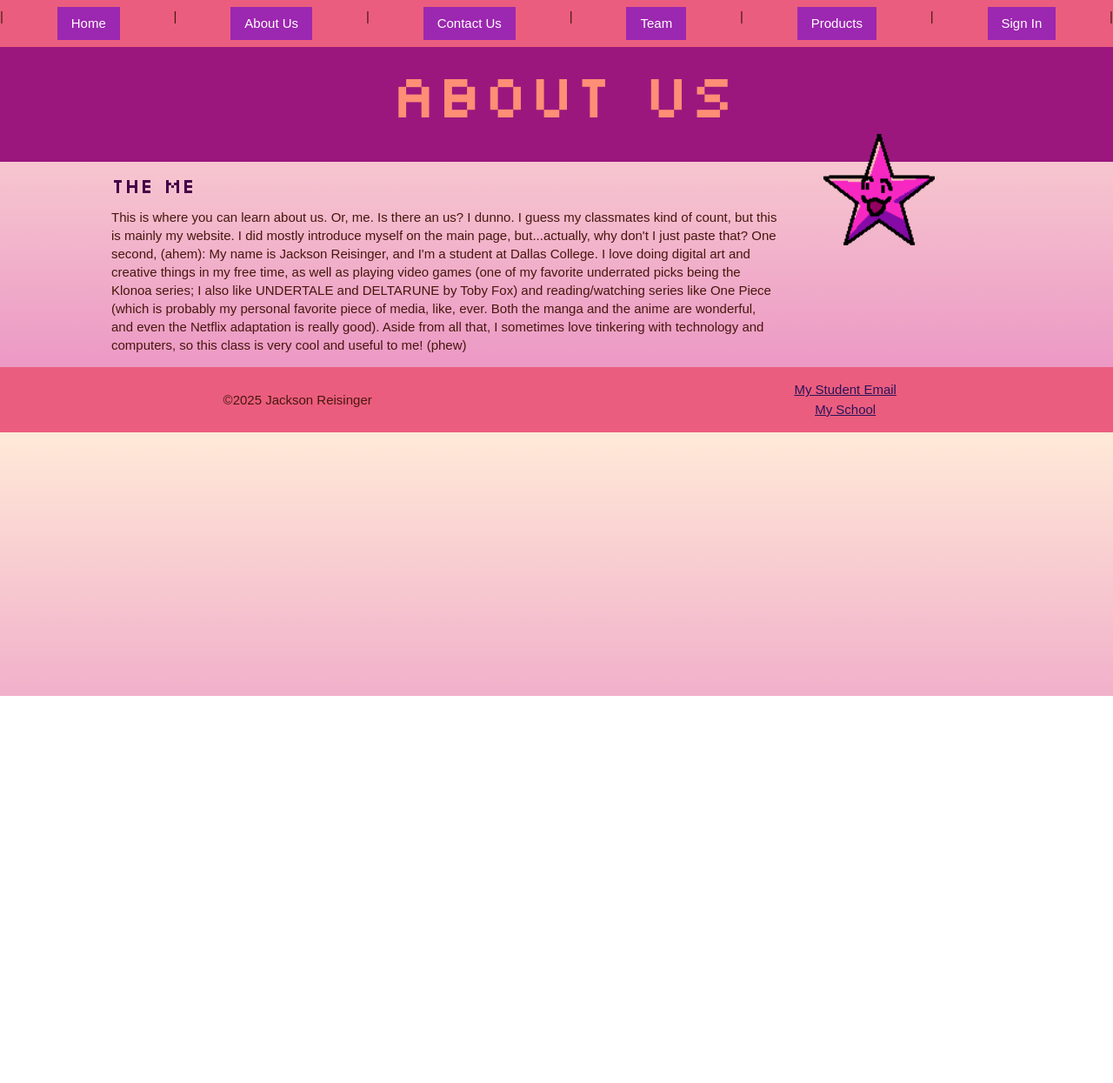
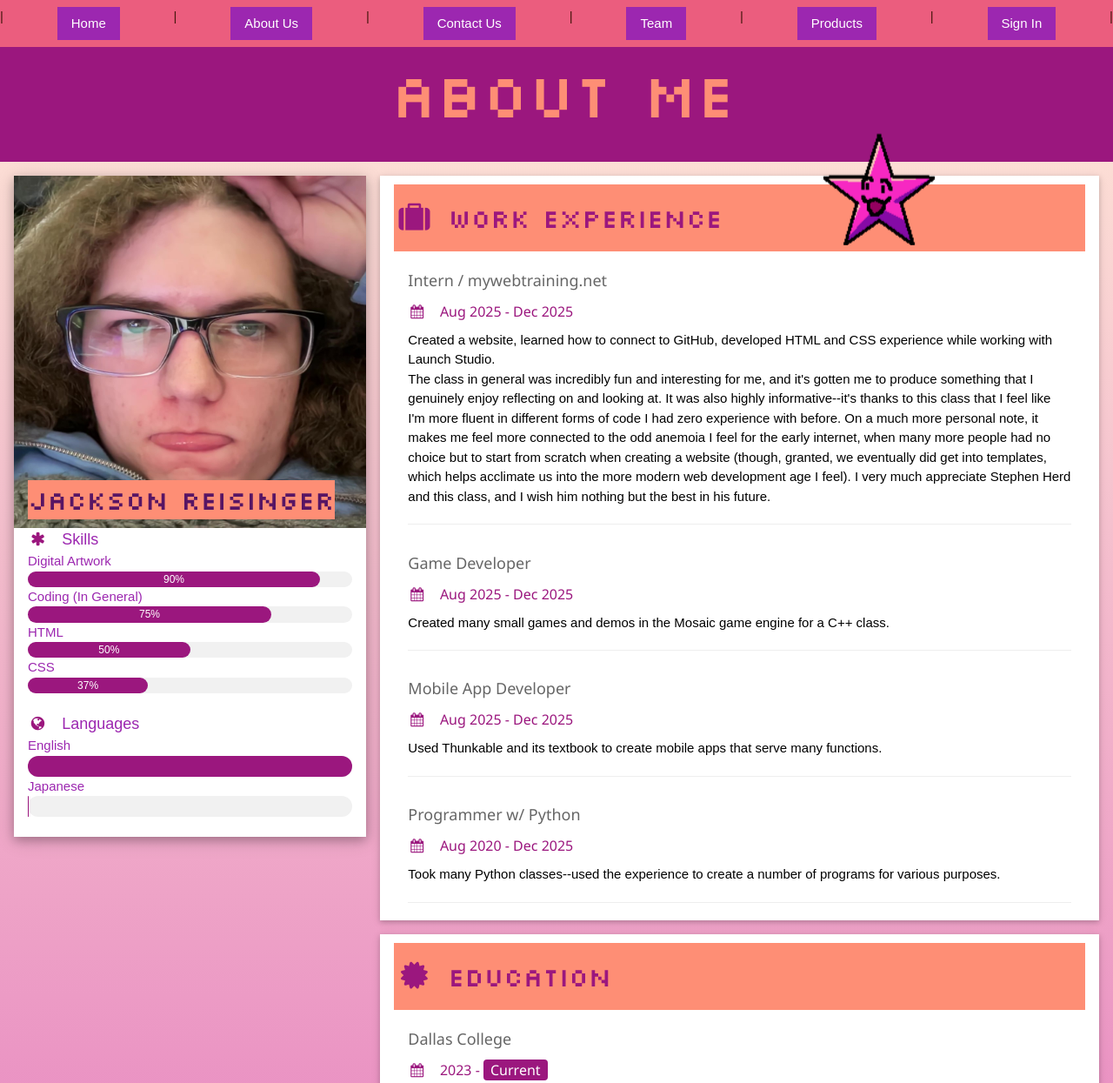
Before and after one commit to jreisinger05/webtools, a plain HTML site: page about-us.html in a window 1280 px wide. Shown: the top 1245 px of the page at 87% size. Before the commit the page ends 800 px from the top, so only its background shows below. Drawn offline with nearby package versions, Linux system fonts and the light colour scheme.

Commit message:
overhauled about-us page, updated readme

```diff
--- a/about-us.html
+++ b/about-us.html
@@ -1,6 +1,5 @@
 <!DOCTYPE html>
 <html lang="en">
-
     <head>
         <meta charset="UTF-8">
         <meta name="viewport" content="width=device-width, initial-scale=1.0">
@@ -27,12 +26,14 @@
         <meta name="msapplication-TileImage" content="images/favicons/ms-icon-144x144.png">
         <meta name="theme-color" content="#ffffff">
 
+        <link rel="stylesheet" href="https://cdnjs.cloudflare.com/ajax/libs/font-awesome/4.7.0/css/font-awesome.min.css">
         <link rel="stylesheet" href="css/reset.css">
         <link rel="stylesheet" href="https://www.w3schools.com/w3css/5/w3.css">
         <link rel="stylesheet" href="css/style.css">
         <link rel="stylesheet" href="css/layout.css">
     </head>
-<body>
+
+    <body class="w3-light-grey">
     <!-- Header -->
     <nav class="main-nav">
         | <a href="index.html" class="w3-btn w3-purple">Home</a> |
@@ -43,16 +44,114 @@
         <a href="sign-in.html" class="w3-btn w3-purple">Sign In</a> |
     </nav>
     <header class="page-header">
-        <h1>About Us</h1>
+        <h1>About Me</h1>
         <img src="images/logo.png" alt="Logo" class="logo">
     </header>
     <!-- Main content -->
-    <main class="main-content">
-        <section>
-            <h3>The Me</h3>
-            <p>This is where you can learn about us. Or, me. Is there an us? I dunno. I guess my classmates kind of count, but this is mainly my website. I did mostly introduce myself on the main page, but...actually, why don't I just paste that? One second, (ahem): My name is Jackson Reisinger, and I'm a student at Dallas College. I love doing digital art and creative things in my free time, as well as playing video games (one of my favorite underrated picks being the Klonoa series; I also like UNDERTALE and DELTARUNE by Toby Fox) and reading/watching series like One Piece (which is probably my personal favorite piece of media, like, ever. Both the manga and the anime are wonderful, and even the Netflix adaptation is really good). Aside from all that, I sometimes love tinkering with technology and computers, so this class is very cool and useful to me! (phew)</p>
-        </section>
-    </main>
+
+    <!-- Page Container -->
+    <div class="w3-content w3-margin-top" style="max-width:1400px;">
+
+    <!-- The Grid -->
+    <div class="w3-row-padding">
+
+        <!-- Left Column -->
+        <div class="w3-third">
+
+        <div class="w3-white w3-text-purple w3-card-4">
+            <div class="w3-display-container">
+            <img src="/images/team/me.jpg" style="width:100%" alt="Avatar">
+            <div class="w3-display-bottomleft w3-container w3-text-black">
+                <h2>Jackson Reisinger</h2>
+            </div>
+            </div>
+            <div class="w3-container">
+            <p class="w3-large"><b><i class="fa fa-asterisk fa-fw w3-margin-right text-accent"></i>Skills</b></p>
+            <p>Digital Artwork</p>
+            <div class="w3-light-grey w3-round-xlarge w3-small">
+                <div class="w3-container w3-center w3-round-xlarge accent" style="width:90%">90%</div>
+            </div>
+            <p>Coding (In General)</p>
+            <div class="w3-light-grey w3-round-xlarge w3-small">
+                <div class="w3-container w3-center w3-round-xlarge accent" style="width:75%">
+                <div class="w3-center w3-text-white">75%</div>
+                </div>
+            </div>
+            <p>HTML</p>
+            <div class="w3-light-grey w3-round-xlarge w3-small">
+                <div class="w3-container w3-center w3-round-xlarge accent" style="width:50%">50%</div>
+            </div>
+            <p>CSS</p>
+            <div class="w3-light-grey w3-round-xlarge w3-small">
+                <div class="w3-container w3-center w3-round-xlarge accent" style="width:37%">37%</div>
+            </div>
+            <br>
+
+            <p class="w3-large w3-text-theme"><b><i class="fa fa-globe fa-fw w3-margin-right text-accent"></i>Languages</b></p>
+            <p>English</p>
+            <div class="w3-light-grey w3-round-xlarge">
+                <div class="w3-round-xlarge accent" style="height:24px;width:100%"></div>
+            </div>
+            <p>Japanese</p>
+            <div class="w3-light-grey w3-round-xlarge">
+                <div class="w3-round-xlarge accent" style="height:24px;width:0.1%"></div>
+            </div>
+            <br>
+            </div>
+        </div><br>
+
+        <!-- End Left Column -->
+        </div>
+
+        <!-- Right Column -->
+        <div class="w3-twothird">
+
+        <div class="w3-container w3-card w3-white w3-margin-bottom">
+            <h2 class="w3-padding-16 text-accent"><i class="fa fa-suitcase fa-fw w3-margin-right w3-xxlarge text-accent"></i>Work Experience</h2>
+            <div class="w3-container">
+            <h5 class="w3-opacity"><b>Intern / mywebtraining.net</b></h5>
+            <h6 class="text-accent"><i class="fa fa-calendar fa-fw w3-margin-right"></i>Aug 2025 - Dec 2025</h6>
+            <p>Created a website, learned how to connect to GitHub, developed HTML and CSS experience while working with Launch Studio.</p>
+            <p>The class in general was incredibly fun and interesting for me, and it's gotten me to produce something that I genuinely enjoy reflecting on and looking at. It was also highly informative--it's thanks to this class that I feel like I'm more fluent in different forms of code I had zero experience with before. On a much more personal note, it makes me feel more connected to the odd anemoia I feel for the early internet, when many more people had no choice but to start from scratch when creating a website (though, granted, we eventually did get into templates, which helps acclimate us into the more modern web development age I feel). I very much appreciate Stephen Herd and this class, and I wish him nothing but the best in his future.</p>
+            <hr>
+            </div>
+            <div class="w3-container">
+            <h5 class="w3-opacity"><b>Game Developer</b></h5>
+            <h6 class="text-accent"><i class="fa fa-calendar fa-fw w3-margin-right"></i>Aug 2025 - Dec 2025</h6>
+            <p>Created many small games and demos in the Mosaic game engine for a C++ class.</p>
+            <hr>
+            </div>
+            <div class="w3-container">
+            <h5 class="w3-opacity"><b>Mobile App Developer</b></h5>
+            <h6 class="text-accent"><i class="fa fa-calendar fa-fw w3-margin-right"></i>Aug 2025 - Dec 2025</h6>
+            <p>Used Thunkable and its textbook to create mobile apps that serve many functions.</p>
+            <hr>
+            </div>
+            <div class="w3-container">
+            <h5 class="w3-opacity"><b>Programmer w/ Python</b></h5>
+            <h6 class="text-accent"><i class="fa fa-calendar fa-fw w3-margin-right"></i>Aug 2020 - Dec 2025</h6>
+            <p>Took many Python classes--used the experience to create a number of programs for various purposes.</p>
+            <hr>
+            </div>
+        </div>
+
+        <div class="w3-container w3-card w3-white">
+            <h2 class="w3-padding-16 text-accent"><i class="fa fa-certificate fa-fw w3-margin-right w3-xxlarge text-accent"></i>Education</h2>
+            <div class="w3-container">
+            <h5 class="w3-opacity"><b>Dallas College</b></h5>
+            <h6 class="text-accent"><i class="fa fa-calendar fa-fw w3-margin-right"></i>2023 - <span class="w3-tag accent w3-round">Current</span></h6>
+            <p>Currently persuing a degree/certificate in software!</p><br>
+            </div>
+        </div>
+
+        <!-- End Right Column -->
+        </div>
+
+    <!-- End Grid -->
+    </div>
+
+    <!-- End Page Container -->
+    </div>
 
     <footer class="flex-footer">
         <div class="flex-footer-me">
@@ -66,5 +165,6 @@
             </ul>
         </div>
     </footer>
+
 </body>
 </html>
--- a/css/style.css
+++ b/css/style.css
@@ -1,4 +1,13 @@
 @import url('https://fonts.googleapis.com/css2?family=Silkscreen:wght@400;700&display=swap');
+
+.accent {
+    color: #FFF;
+    background-color: #9b177e;
+}
+
+.text-accent {
+    color: #9b177e;
+}
 
 body {
     font-family: Arial, Helvetica, sans-serif;
```
Also changed, not shown: 1 other file. Lines whose indentation alone changed are shown as unchanged.
